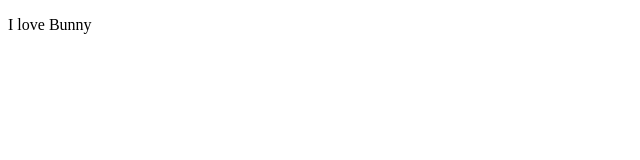
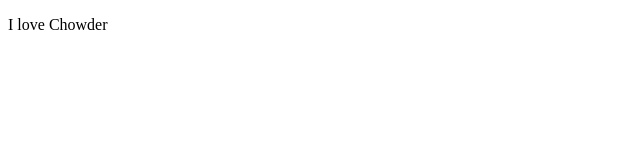
Before and after one commit to hahriy/hahriy, a plain HTML site: page index.html in a window 1280 px wide. Shown: the full height of the page, 0-640 px from the left. Drawn offline with Linux system fonts and the light colour scheme.

Commit message:
I love Chowder

```diff
--- a/index.html
+++ b/index.html
@@ -6,6 +6,6 @@
     <title>Document</title>
 </head>
 <body>
-    <p>I love Bunny</p>
+    <p>I love Chowder</p>
 </body>
 </html>
```
